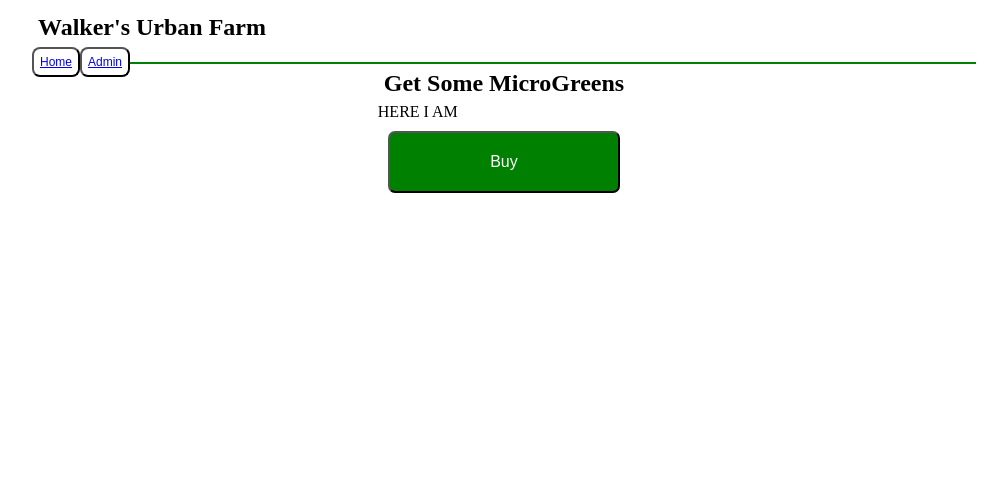
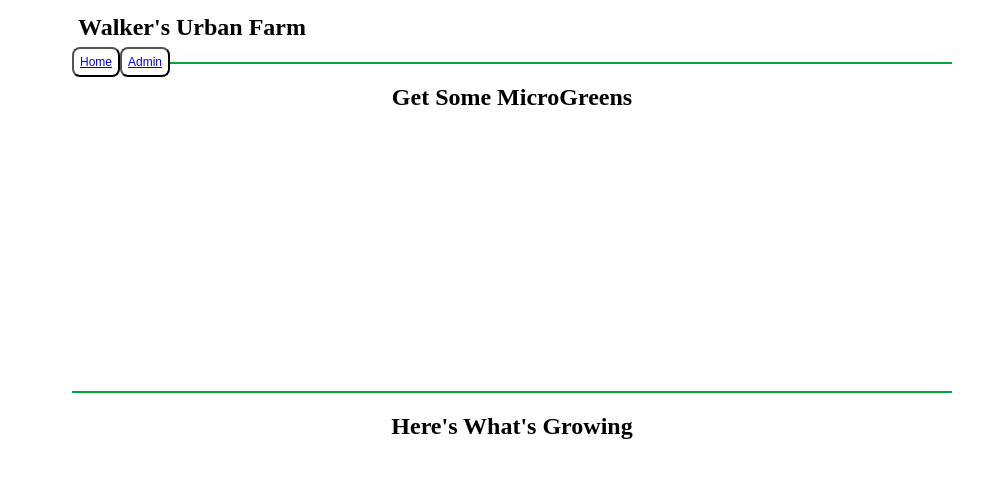
Before and after one commit to LWcaveman/urbanFarmClient, a React app: page / in a window 1280 px wide. Shown: the top 478 px of the page, without its empty margins (136-1143 px from the left). Built offline with nearby package versions, Linux system fonts and the light colour scheme; no server answers.

Commit message:
working inventory and form

```diff
--- a/client/src/components/Admin/Admin.jsx
+++ b/client/src/components/Admin/Admin.jsx
@@ -42,11 +42,7 @@ function Admin({ cropInfo, inventory, newTrayPlanted, getInventory, getCropInfo
     console.log('UPDATING THIS TRAY ', trayId)
      axios.put(`/tray/${trayId}`, dateObj)
     .then(res => {
-      console.log(res);
-
-      axios.get('/admin')
-      .catch(err => console.log(err));
-      setInventoryPage(true);
+      window.location.reload(false);
     });
   };
 
--- a/client/src/components/Admin/Form.jsx
+++ b/client/src/components/Admin/Form.jsx
@@ -61,7 +61,6 @@ const StartFrom = styled.div`
 `;
 
 const Button = styled.button`
-
   grid-column: 2;
   background: #03A63C;
   color: white;
--- a/client/src/components/Admin/Inventory.jsx
+++ b/client/src/components/Admin/Inventory.jsx
@@ -6,10 +6,10 @@ let Inventory = ({ trayBoxClick, inventory, cropInfo }) => {
   let row = 1
   let column = 0;
 
-  let trayInfo = {
-    crop_type: 'Soon',
+//use this for put request
+ let trayInfo = {
+    crop_id: 0,
     date_planted: 'Soon',
-    moisture_level: 'None',
   };
 
   return (
--- a/client/src/components/App.jsx
+++ b/client/src/components/App.jsx
@@ -14,10 +14,10 @@ function App() {
   useEffect(() => {
     getCropInfo();
     getInventory();
-  },[trayPlanted]);
+  },[]);
 
   let getCropInfo = () => {
-    return axios.get('/crops')
+    axios.get('/crops')
     .then((data) => {
       let Info = data.data;
       Info.unshift({crop_name: 'Select A Crop', id: 0})
@@ -26,7 +26,7 @@ function App() {
   };
 
   let getInventory = () => {
-    return axios.get('/inventory')
+    axios.get('/inventory')
     .then((res) => {
       setInventory(res.data);
     });
@@ -63,8 +63,10 @@ function App() {
 
 const Container = styled.div`
   display: grid;
-  grid-template-columns: 20vmin 1fr 4fr 1fr 20vmin;
+  grid-template-columns: 25vmin 1fr 4fr 1fr 25vmin;
   grid-template-rows: 7vmin 1fr;
+  width: 100vw;
+  height: 100vh;
 `;
 
 const Header = styled.h2`
@@ -74,7 +76,7 @@ const Header = styled.h2`
 const Nav = styled.div`
   grid-column: 2 / 5;
   grid-row: 1;
-  border-bottom: .25vmin solid green;
+  border-bottom: .25vmin solid #03A63C;
 `;
 
 const Button = styled.button`
--- /dev/null
+++ b/client/src/components/Home/ComingSoon.jsx
@@ -0,0 +1,29 @@
+import React from 'react';
+import styled from "styled-components";
+import InventoryContainer  from '../Admin/Inventory.jsx';
+
+let ComingSoon = ({}) => {
+
+
+  return (
+    <ComingSoonContainer>
+        <ComingSoonHeader> Here's What's Growing </ComingSoonHeader>
+    </ComingSoonContainer>
+  );
+
+};
+
+const ComingSoonContainer = styled.div`
+  display: grid;
+  grid-row: 2;
+  grid-template-rows: 50% 50%;
+  border-top: .25vmin solid #03A63C;
+`;
+
+const ComingSoonHeader = styled.h2`
+  margin-left: auto;
+  margin-right: auto;
+`;
+
+
+export default ComingSoon;
--- a/client/src/components/Home/Home2.jsx
+++ b/client/src/components/Home/Home2.jsx
@@ -1,28 +1,23 @@
 import React from 'react';
 import styled from "styled-components";
 import Products from './Products.jsx';
+import ComingSoon from './ComingSoon.jsx';
 
 function Home({ inventory }) {
    return(
     <Homecontain>
-      <Header>Get Some MicroGreens</Header>
-         <Products  inventory={inventory}/>
-      <Button2> Buy </Button2>
+      <Products  inventory={inventory}/>
+      <ComingSoon />
     </Homecontain>
    )
 }
 
 const Homecontain = styled.div`
   display: grid;
-  justify-content: center;
+  grid-template-rows: 44% 50%;
   grid-column: 2 /5;
   grid-row: 2;
 `;
-
-const Header = styled.h2`
-  margin: .75vmin;
-`;
-
 
 const Button = styled.button`
   background: white;
--- a/client/src/components/Home/Products.jsx
+++ b/client/src/components/Home/Products.jsx
@@ -6,17 +6,9 @@ let Products = ({ trayBoxClick, inventory }) => {
   let row = 1
   let column = 0;
 
-  let trayInfo = {
-    crop_type: 'Soon',
-    date_planted: 'Soon',
-    moisture_level: 'None',
-  };
-
-
   return (
     <ProductsContainer>
-
-      HERE I AM
+      <Header>Get Some MicroGreens</Header>
     </ProductsContainer>
   );
 
@@ -24,8 +16,14 @@ let Products = ({ trayBoxClick, inventory }) => {
 
 const ProductsContainer = styled.div`
   display: grid;
+  grid-template-rows: 50% 50%;
+  grid-row: 1;
+`;
+
+const Header = styled.h2`
+  margin-left: auto;
+  margin-right: auto;
+`;
 
 
-`;
-
 export default Products;
```
Also changed, not shown: 2 other files (tests, documents, lock files or other folders).
